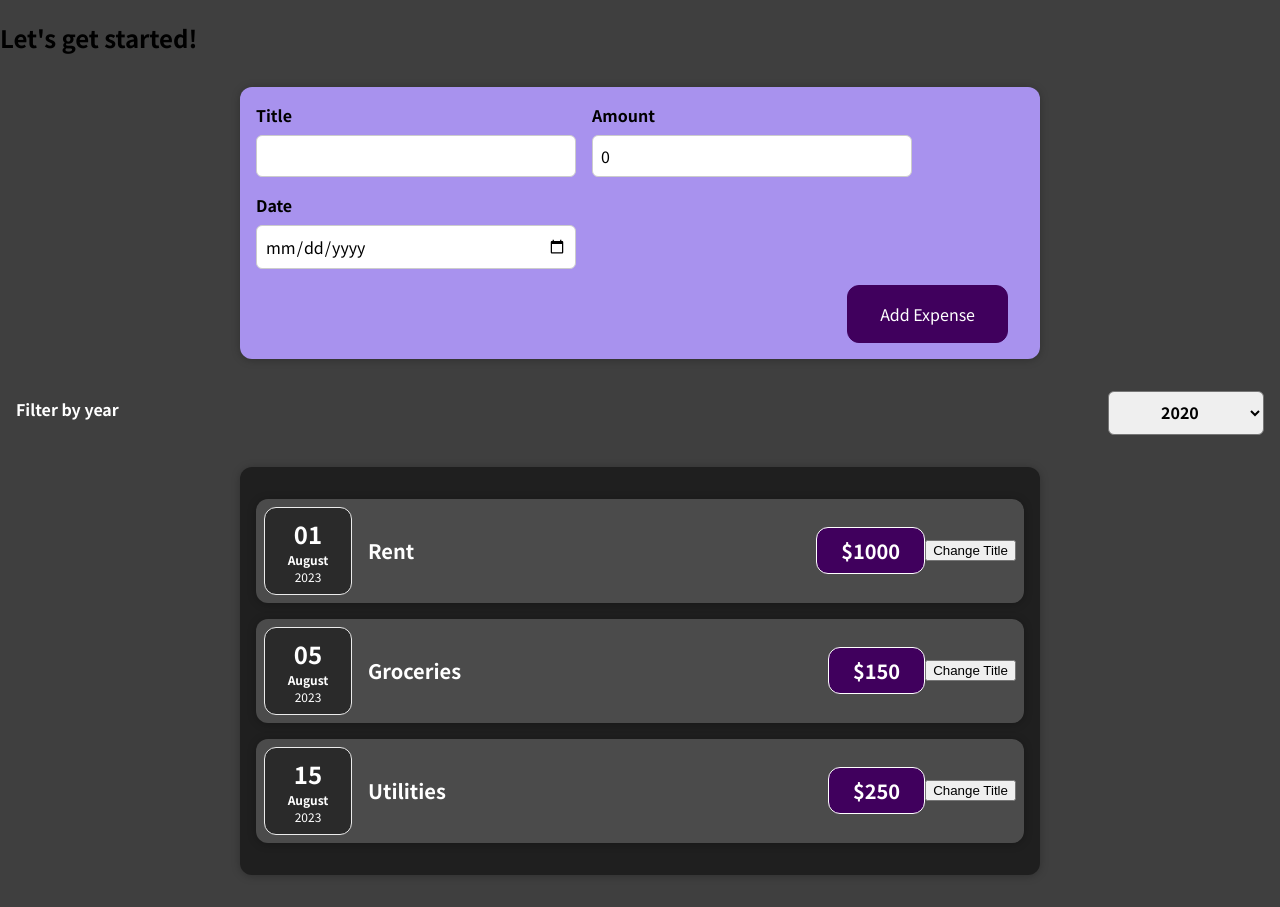
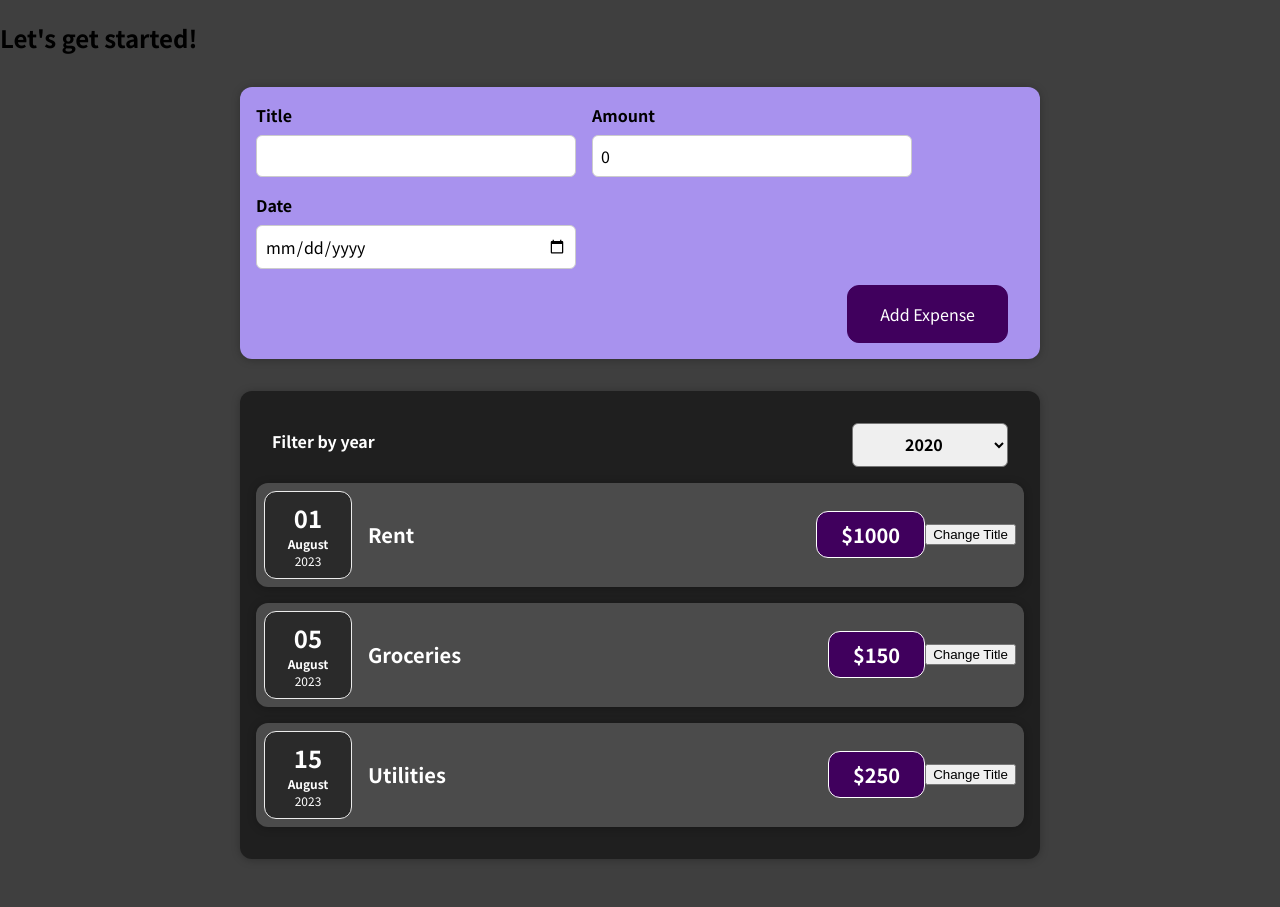
Before and after one commit to rizwan-zaheer-pikessoft/maxi-react, a React (Create React App) app: page / in a window 1280 px wide. Built offline with nearby package versions, Linux system fonts and the light colour scheme.

Commit message:
MAXI-86:render listing

```diff
--- a/src/components/Expenses/Expenses.js
+++ b/src/components/Expenses/Expenses.js
@@ -12,17 +12,9 @@ const Expenses = (props) => {
     }
     return (
         <div>
-            <ExpenseFilter onSelected = {filteredYear} onChangeYearFilter={onChangeYearFilter}/>
             <Card className="expenses">
-                <div>
-                    <ExpenseItem title={props.items[0].title} amount={props.items[0].amount} date={props.items[0].date}></ExpenseItem>
-                </div>
-                <div>
-                    <ExpenseItem title={props.items[1].title} amount={props.items[1].amount} date={props.items[1].date}></ExpenseItem>
-                </div>
-                <div>
-                    <ExpenseItem title={props.items[2].title} amount={props.items[2].amount} date={props.items[2].date}></ExpenseItem>
-                </div>
+                <ExpenseFilter onSelected = {filteredYear} onChangeYearFilter={onChangeYearFilter}/>
+                {props.items.map(expenseItem=><ExpenseItem title = {expenseItem.title} amount={expenseItem.amount} date={expenseItem.date}/>)}
             </Card>
         </div>
     )
```
